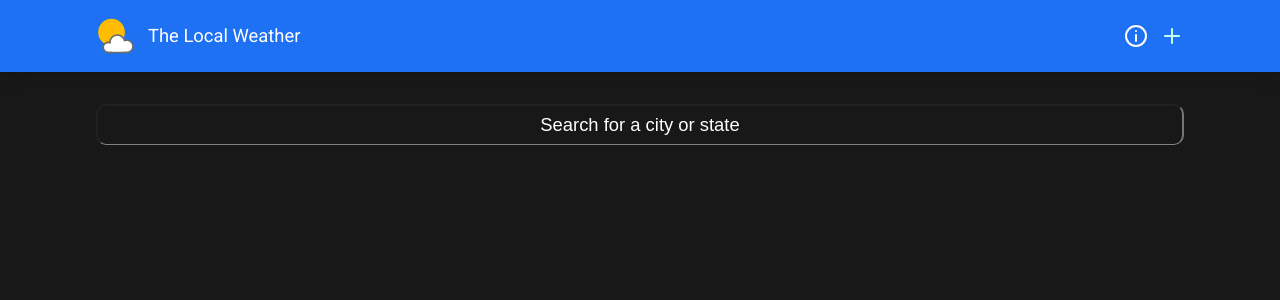
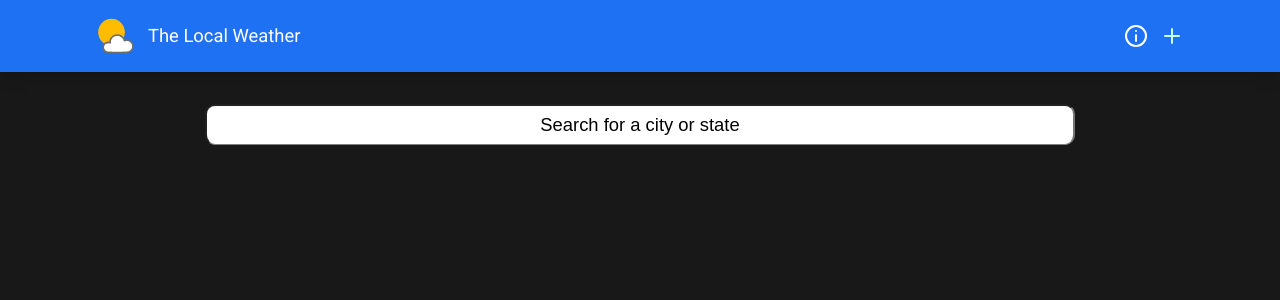
Before and after one commit to chance-schafer/weather-app, a Vue app: page / in a window 1280 px wide. Shown: the top 300 px of the page. Built offline with nearby package versions, Linux system fonts and the light colour scheme.

Commit message:
finished home view - started city view

```diff
--- a/src/router/index.js
+++ b/src/router/index.js
@@ -1,5 +1,6 @@
 import { createRouter, createWebHistory } from "vue-router";
 import Home from "../views/Home.vue";
+import CityView from "../views/CityView.vue";
 
 const router = createRouter({
   history: createWebHistory(import.meta.env.BASE_URL),
@@ -9,6 +10,11 @@ const router = createRouter({
       name: "home",
       component: Home,
     },
+    {
+      path: "/weather/:state/:city",
+      name: "cityView",
+      component: CityView,
+    },
   ],
 });
 
--- a/src/views/Home.vue
+++ b/src/views/Home.vue
@@ -16,6 +16,7 @@
           <li
             v-for="searchResult in mapboxSearchResults"
             :key="searchResult.id"
+            @click="previewCity(searchResult)"
           >
             {{ searchResult.place_name }}
           </li>
@@ -30,6 +31,26 @@
 // import Hero from "../components/Hero.vue";
 import { ref } from "vue";
 import axios from "axios";
+import { useRouter } from "vue-router";
+
+const router = useRouter();
+const previewCity = (searchResult) => {
+  console.log(searchResult);
+  const [city, state] = searchResult.place_name.split(",");
+  router.push({
+    name: "cityView",
+    params: {
+      city: city,
+      state: state,
+    },
+    query: {
+      lat: searchResult.geometry.coordinates[1],
+      lng: searchResult.geometry.coordinates[0],
+      preview: true,
+    },
+  });
+  console.log(city, state);
+};
 
 const mapboxAPIKey =
   "pk.eyJ1IjoidGhlZGV2Y2hhbmNlIiwiYSI6ImNsZmhwcXJ0czBhbDczcm5tNjBoeHo5anUifQ.VUaMYEPMFksEF4sfO72cJw";
@@ -73,26 +94,27 @@ function checksInput(str) {
 
   &__container {
     padding-top: 1rem;
-    margin-bottom: 2rem;
+    margin: 0 auto 2rem auto;
     position: relative;
+    width: 80%;
 
     input {
       font-size: 1.15rem;
-      color: white;
+      color: black;
       padding: 0.5rem 0.25rem;
       width: 100%;
-      background: transparent;
+      background: white;
       border-bottom: 1px solid grey;
       text-align: center;
       border-radius: 10px;
     }
 
     input::placeholder {
-      color: white;
+      color: black;
     }
 
     input:focus {
-      color: white;
+      color: black;
       border-color: $secondary-color;
       outline: none;
       --tw-shadow-color: 0px 1px 0px 0px #004e71;
```
